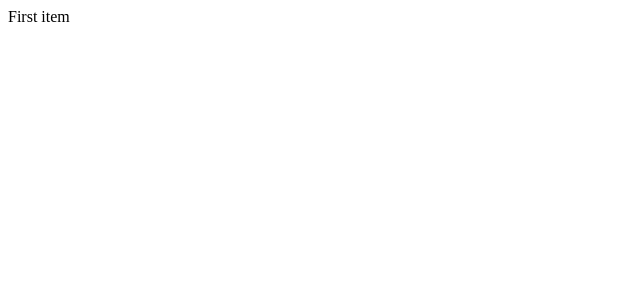
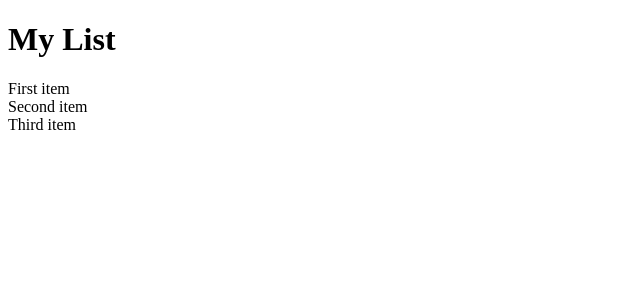
Before and after one commit to vuorinem/listr-angular, an Angular app: page / in a window 1280 px wide. Shown: the top 300 px of the page, without its empty margins (0-640 px from the left). Built offline with nearby package versions, Linux system fonts and the light colour scheme.

Commit message:
Create List component that displays items

```diff
--- a/src/app/app.component.html
+++ b/src/app/app.component.html
@@ -1 +1 @@
-<app-item label="First item"></app-item>
+<app-list name="My List"></app-list>
--- a/src/app/app.module.ts
+++ b/src/app/app.module.ts
@@ -4,11 +4,13 @@ import { NgModule } from '@angular/core';
 import { AppComponent } from './app.component';
 import { ServiceWorkerModule } from '@angular/service-worker';
 import { environment } from '../environments/environment';
+import { ListComponent } from './list/list.component';
 import { ItemComponent } from './list/item.component';
 
 @NgModule({
   declarations: [
     AppComponent,
+    ListComponent,
     ItemComponent,
   ],
   imports: [
--- /dev/null
+++ b/src/app/list/list.component.html
@@ -0,0 +1,4 @@
+<div class="listr-list">
+  <h1>{{ name }}</h1>
+  <app-item *ngFor="let item of items" [label]="item"></app-item>
+</div>
--- /dev/null
+++ b/src/app/list/list.component.ts
@@ -0,0 +1,17 @@
+import { Component, Input } from '@angular/core';
+
+const TestItems = [
+  'First item',
+  'Second item',
+  'Third item',
+];
+
+@Component({
+  selector: 'app-list',
+  templateUrl: './list.component.html'
+})
+export class ListComponent {
+  @Input() name = '';
+
+  items = TestItems;
+}
```
